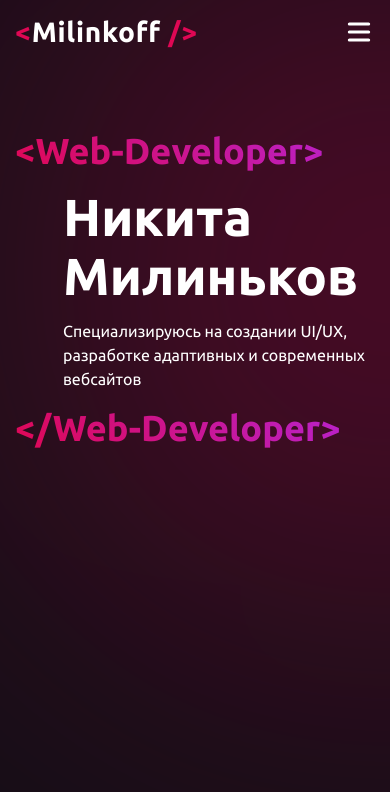
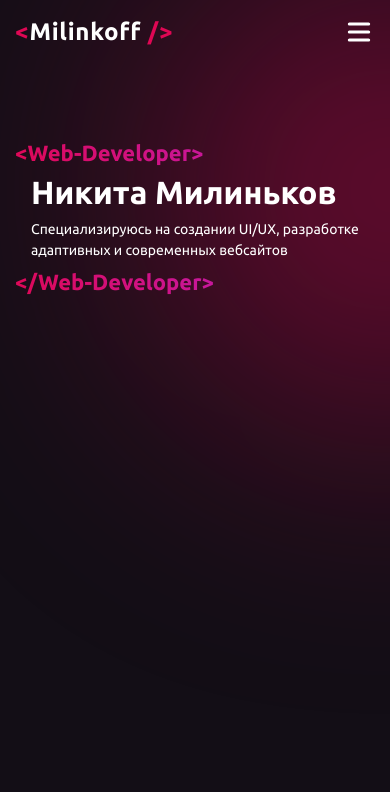
Before and after one commit to Milinkov-N/portfolio, a Next.js app: page / in a window 390 px wide. Shown: the top 792 px of the page. Built offline with nearby package versions, Linux system fonts and the light colour scheme.

Commit message:
added to styles adaptivity

```diff
--- a/components/Hero.tsx
+++ b/components/Hero.tsx
@@ -7,7 +7,7 @@ import Image from 'next/image'
 
 export default function Hero() {
   return (
-    <section className='hero'>
+    <section className={ styles.hero }>
       <Wrapper>
         <div className={ styles.bgCircle } />
         <div className={ styles.grid }>
--- a/styles/Hero.module.css
+++ b/styles/Hero.module.css
@@ -27,22 +27,35 @@
 }
 
 @media screen and (max-width: 1310px) {
+  .hero {
+    padding: 100px 0;
+  }
+
   .grid {
     display: grid;
     grid-template-columns: 1fr;
     align-items: center;
-    /* justify-content: center; */
   }
 
   .illustration {
     display: none;
   }
-}
 
-@media screen and (max-width: 975px) {
   .bgCircle {
     left: unset;
     right: 0;
     transform: translateX(50%);
   }
 }
+
+@media screen and (max-width: 720px) {
+  .hero {
+    padding: 60px 0;
+  }
+
+  .bgCircle {
+    width: 480px;
+    height: 480px;
+    filter: blur(135px);
+  }
+}
--- a/styles/TagWrapper.module.css
+++ b/styles/TagWrapper.module.css
@@ -11,3 +11,39 @@
   padding: 1rem 0;
   padding-left: 3rem;
 }
+
+@media screen and (max-width: 1000px) {
+  .tag {
+    font-size: 2rem;
+  }
+}
+
+@media screen and (max-width: 720px) {
+  .tag {
+    font-size: 1.5rem;
+  }
+
+  .content {
+    padding: .5rem 0;
+    padding-left: 2rem;
+  }
+}
+
+@media screen and (max-width: 450px) {
+  .tag {
+    font-size: 1.375rem;
+  }
+
+  .content {
+    padding: .5rem 0;
+    padding-left: 1rem;
+  }
+
+  .content h1 {
+    font-size: 2rem;
+  }
+
+  .content p {
+    font-size: .875rem;
+  }
+}
--- a/styles/globals.css
+++ b/styles/globals.css
@@ -207,12 +207,26 @@ p, .text {
 .logo {
   font-size: var(--fsz-600);
   font-weight: 600;
-  letter-spacing:.75px;
+  letter-spacing: .75px;
+}
+
+@media screen and (max-width: 900px) {
+  .heading-1 {
+    font-size: 2.75rem;
+  }
 }
 
 @media screen and (max-width: 720px) {
   .wrapper {
     padding: 0 25px;
+  }
+
+  .heading-1 {
+    font-size: 2.25rem;
+  }
+
+  p, .text {
+    font-size: .875rem;
   }
 }
 
@@ -220,4 +234,8 @@ p, .text {
   .wrapper {
     padding: 0 15px;
   }
+
+  .logo {
+    font-size: var(--fsz-500);
+  }
 }
```
